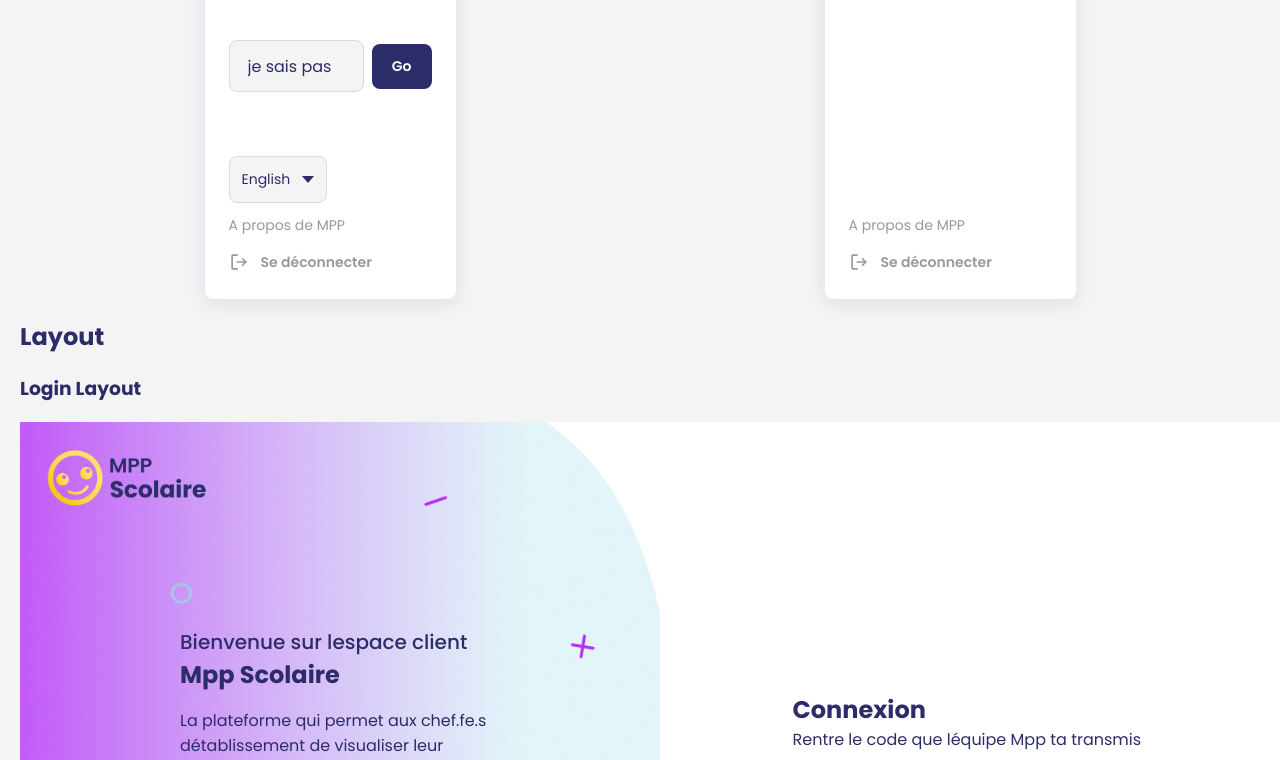
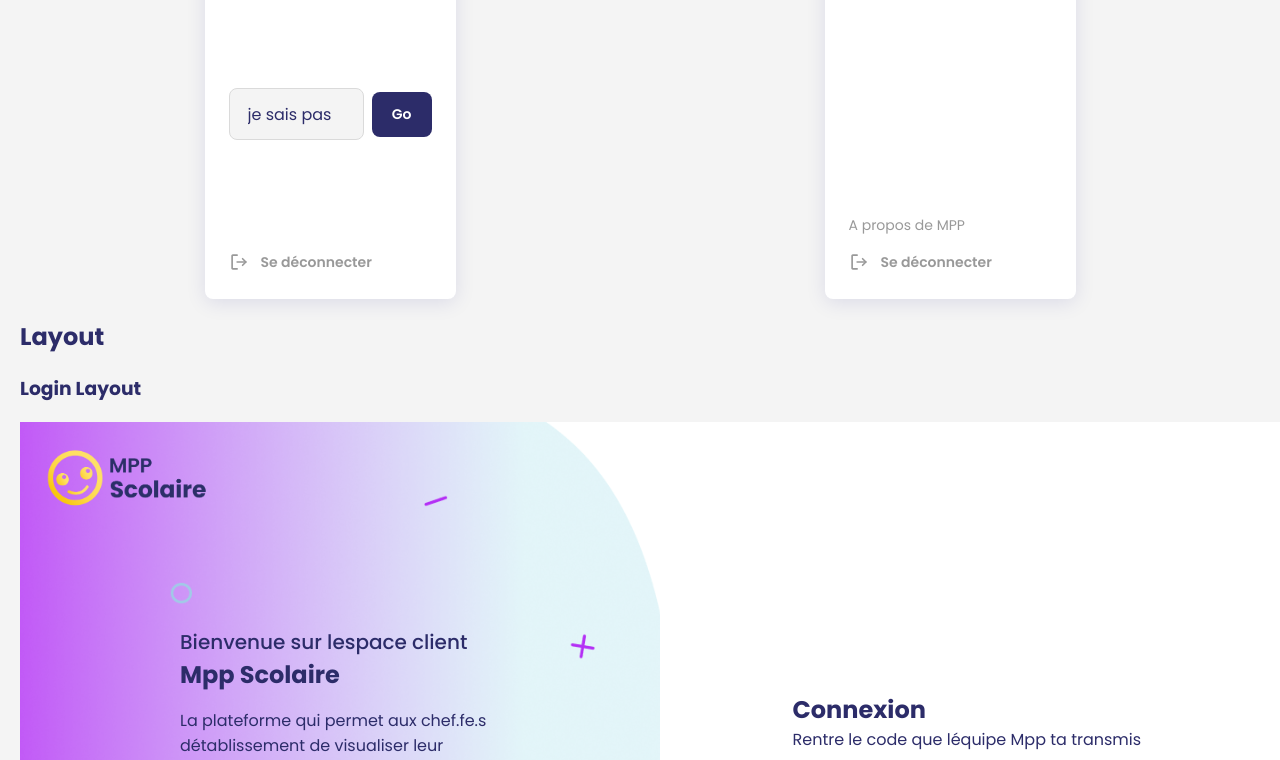
Before and after one commit to Ma-Petite-Planete/ma-petite-librairie, a React (Vite) app: page / in a window 1280 px wide. Shown: the part 2760-3520 px from the top of the page. Built offline with nearby package versions, Linux system fonts and the light colour scheme; a web font is replaced by a local one.

Commit message:
change laguage toggle

```diff
--- a/src/App.tsx
+++ b/src/App.tsx
@@ -227,30 +227,30 @@ function App() {
             icon: MppIcons.graph,
             navigation: '/hompage',
           }}
-          languageDropDown={
-            <MppDropDown
-              property="name"
-              options={[
-                {
-                  id: 'fr',
-                  name: 'Français',
-                },
-                {
-                  id: 'en',
-                  name: 'English',
-                },
-              ]}
-              onChange={function (value): void {
-                console.log(value);
-              }}
-              placeholder="Sélectionner une langue"
-              defaultValue={{
-                id: 'en',
-                name: 'English',
-              }}
-              isDisabled={false}
-            />
-          }
+          // languageDropDown={
+          //   <MppDropDown
+          //     property="name"
+          //     options={[
+          //       {
+          //         id: 'fr',
+          //         name: 'Français',
+          //       },
+          //       {
+          //         id: 'en',
+          //         name: 'English',
+          //       },
+          //     ]}
+          //     onChange={function (value): void {
+          //       console.log(value);
+          //     }}
+          //     placeholder="Sélectionner une langue"
+          //     defaultValue={{
+          //       id: 'en',
+          //       name: 'English',
+          //     }}
+          //     isDisabled={false}
+          //   />
+          // }
           codeClientInput={
             <MppInputText
               onChange={(value) => {
@@ -314,8 +314,10 @@ function App() {
           actualPage="/fr/hmome"
           LinkComponent={'symbol'}
           boType={BoType.gpBo}
+          toggleLanguage='true'
           onLogout={() => console.log('suppr les comptes anonymes')}
-          aboutText={'A propos de MPP'}
+          // aboutText={'A propos de MPP'}
+
           logOutText={'Se déconnecter'}
           clientIsLoad={true}
           clientName="Airbus Helicopters"
--- a/src/components/MppMenu/MppMenu.tsx
+++ b/src/components/MppMenu/MppMenu.tsx
@@ -15,15 +15,16 @@ interface MppMenuProps {
   navigationLinks: Array<NavigationLink>;
   LinkComponent: React.ElementType;
   boType: BoType;
+  toggleLanguage?: string;
   onLogout: () => void;
   actualPage: string;
-  aboutText: string;
+  aboutText?: string;
   logOutText: string;
   clientIsLoad: boolean;
   clientName?: string;
   codeClientInput?: React.ReactNode;
   codeClientButton?: React.ReactNode;
-  languageDropDown?: React.ReactNode;
+  languageToggle?: React.ReactNode;
 }
 
 /**
@@ -66,8 +67,8 @@ const MppMenu: React.FC<MppMenuProps> = ({
   clientName,
   codeClientInput,
   codeClientButton,
-  languageDropDown,
   backToClientsLink,
+  languageToggle,
 }) => {
   const [hoveredIndex, setHoveredIndex] = useState<number | null>(null);
 
@@ -132,15 +133,16 @@ const MppMenu: React.FC<MppMenuProps> = ({
       )}
 
       <div className="navigation_background">
-        {boType === BoType.gpBo && (
-          <div className="navigation_language_dropdown">{languageDropDown}</div>
+        {aboutText && (
+          <LinkComponent
+            className="navigation_element"
+            href={'https://mapetiteplanete.org/'}
+          >
+            <p className="text_body">{aboutText}</p>
+          </LinkComponent>
         )}
-        <LinkComponent
-          className="navigation_element"
-          href={'https://mapetiteplanete.org/'}
-        >
-          <p className="text_body">{aboutText}</p>
-        </LinkComponent>
+        {languageToggle && languageToggle}
+
         <div className="navigation_element bottom" onClick={onLogout}>
           <MppIcons.logOut className="icon" />
           <p className="text_body_sb">{logOutText}</p>
--- a/src/components/MppMenu/mpp_menu.css
+++ b/src/components/MppMenu/mpp_menu.css
@@ -114,6 +114,11 @@
   color: var(--dark_blue);
 }
 
+.toggle_language_container{
+  display: flex;
+  gap: 10px;
+}
+
 @media (min-width: 896px) {
   .menu_background {
     width: 251px;
```
Also changed, not shown: 3 other files (tests, documents, lock files or other folders).
